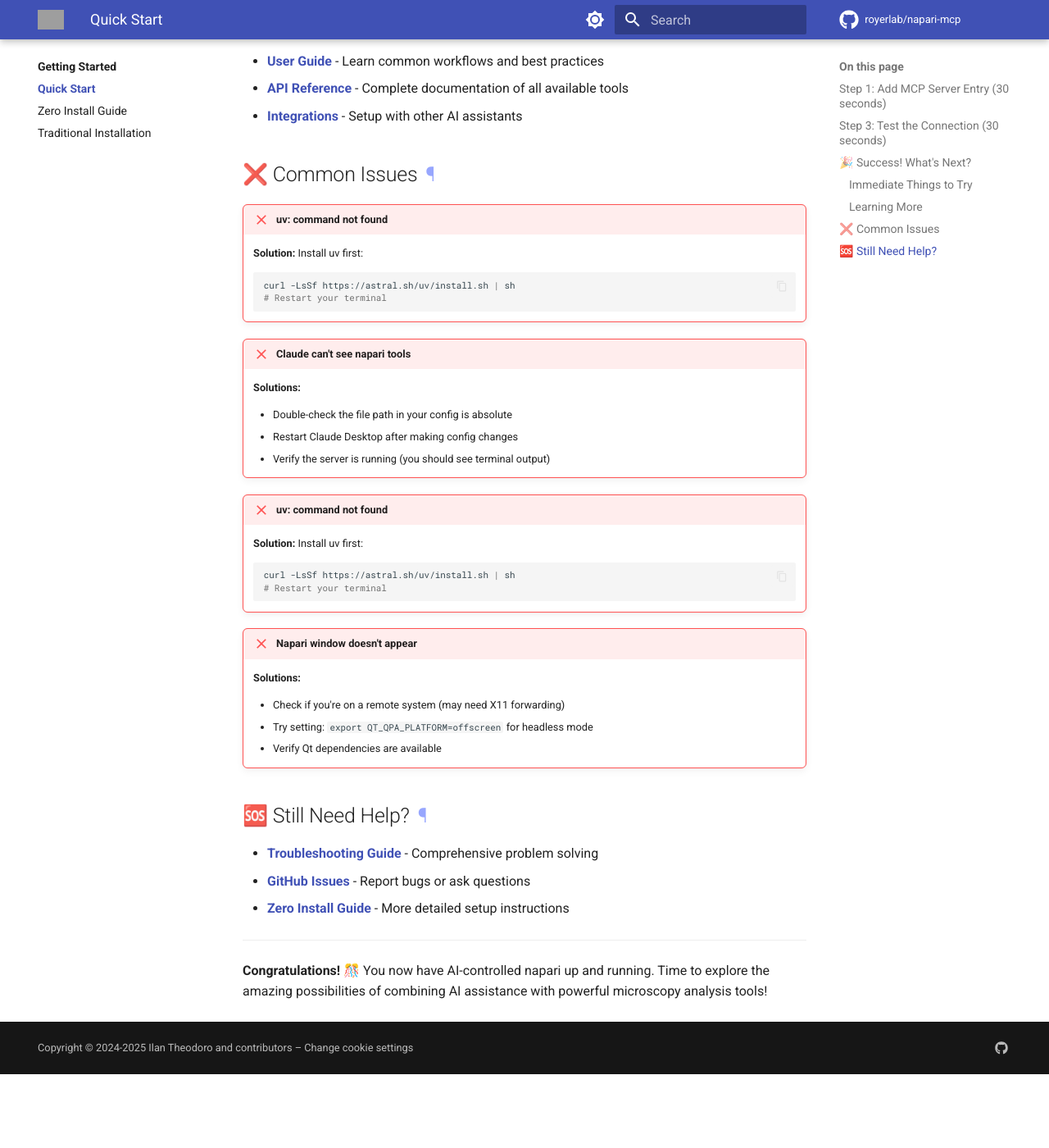
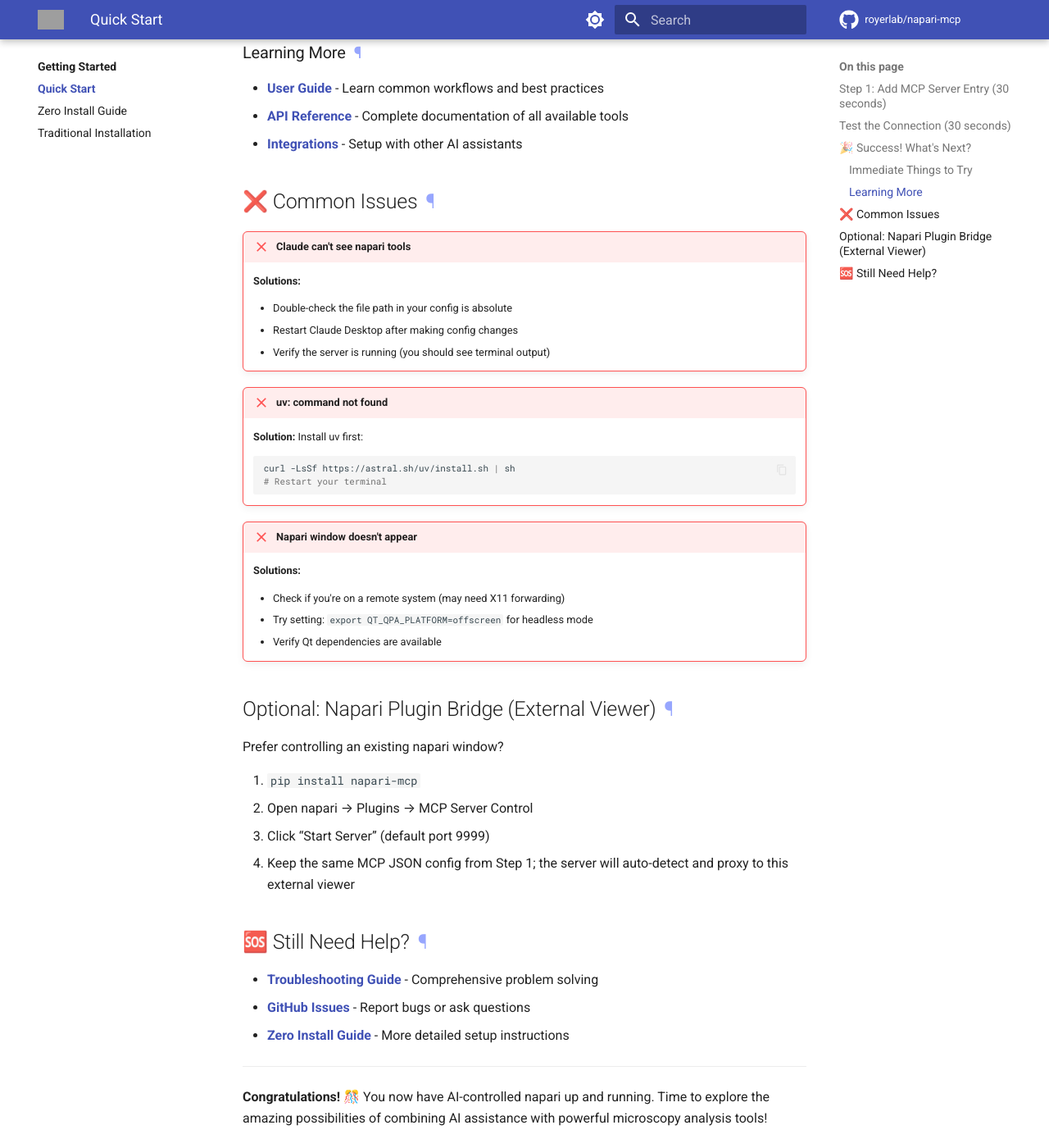
Before and after one commit to royerlab/napari-mcp, an MkDocs documentation site: the page built from docs/getting-started/quickstart.md, in a window 1280 px wide and 1400 px high, scrolled down 1490 px. Shown: the whole window at 82% size. Built offline with MkDocs 1.6.1 and Material for MkDocs 9.7.7, drawn with Linux system fonts in a browser that asks for light colours; comment, search, counter and statistics services are not loaded; before the commit the page ends 2800 px from its top, so only the background shows below that; some of the changed text lies outside the part shown; grey boxes are pictures that could not be loaded.

Commit message:
Updated docs

````diff
--- a/docs/getting-started/quickstart.md
+++ b/docs/getting-started/quickstart.md
@@ -24,8 +24,9 @@
    }
    ```
 3. Save and fully restart Claude Desktop
+4. Reference: [MCP JSON Configuration](https://gofastmcp.com/integrations/mcp-json-configuration)
 
-## Step 3: Test the Connection (30 seconds)
+## Test the Connection (30 seconds)
 
 Ask Claude Desktop:
 
@@ -85,13 +86,6 @@
 
 ## ❌ Common Issues
 
-!!! failure "uv: command not found"
-    **Solution:** Install uv first:
-    ```bash
-    curl -LsSf https://astral.sh/uv/install.sh | sh
-    # Restart your terminal
-    ```
-
 !!! failure "Claude can't see napari tools"
     **Solutions:**
 
@@ -113,6 +107,15 @@
     - Try setting: `export QT_QPA_PLATFORM=offscreen` for headless mode
     - Verify Qt dependencies are available
 
+## Optional: Napari Plugin Bridge (External Viewer)
+
+Prefer controlling an existing napari window?
+
+1. `pip install napari-mcp`
+2. Open napari → Plugins → MCP Server Control
+3. Click “Start Server” (default port 9999)
+4. Keep the same MCP JSON config from Step 1; the server will auto-detect and proxy to this external viewer
+
 ## 🆘 Still Need Help?
 
 - **[Troubleshooting Guide](../guides/troubleshooting.md)** - Comprehensive problem solving
````
Also changed, not shown: README.md (+25 -29 lines), docs/getting-started/index.md (+6 -6 lines), 2 other files.
